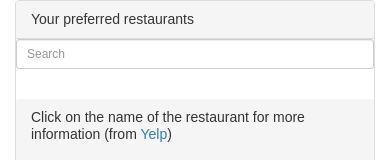
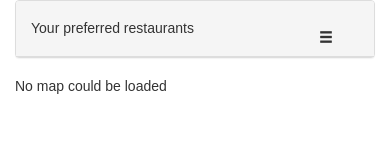
Before and after one commit to claudiotubertini/map-project, a plain HTML site: page index.html in a window 390 px wide. Shown: the top 160 px of the page. Drawn offline with Linux system fonts and the light colour scheme; some packages are replaced by stand-ins of ours.

Commit message:
added collapsed menu

```diff
--- a/index.html
+++ b/index.html
@@ -20,8 +20,19 @@
     <div class="row">
       <div class="col-sm-4">
         <div class="panel panel-default">
-          <div class="panel-heading">Your preferred restaurants</div>
+          <div class="panel-heading">
 
+      <button type="button" class="navbar-toggle collapsed" data-toggle="collapse" data-target="#searchItems" aria-expanded="false" aria-controls="navbar">
+<span class="glyphicon glyphicon-menu-hamburger"></span></button>
+      <h5>Your preferred restaurants</h5>
+
+    </div>
+
+
+
+
+
+<div id="searchItems" class="collapse navbar-collapse">
               <input type="text" class="form-control input-sm"  data-bind="textInput: filter, event: {mouseover: hideListings, mouseout: showListings}"  placeholder="Search" />
 
 
@@ -46,6 +57,7 @@
               </div>
 </div>
         </div>
+      </div>
 
       <div class="col-sm-8" id="map" data-bind="visible: showMapMessage">
         <p>No map could be loaded</p>
```
Lines whose indentation alone changed are shown as unchanged.
